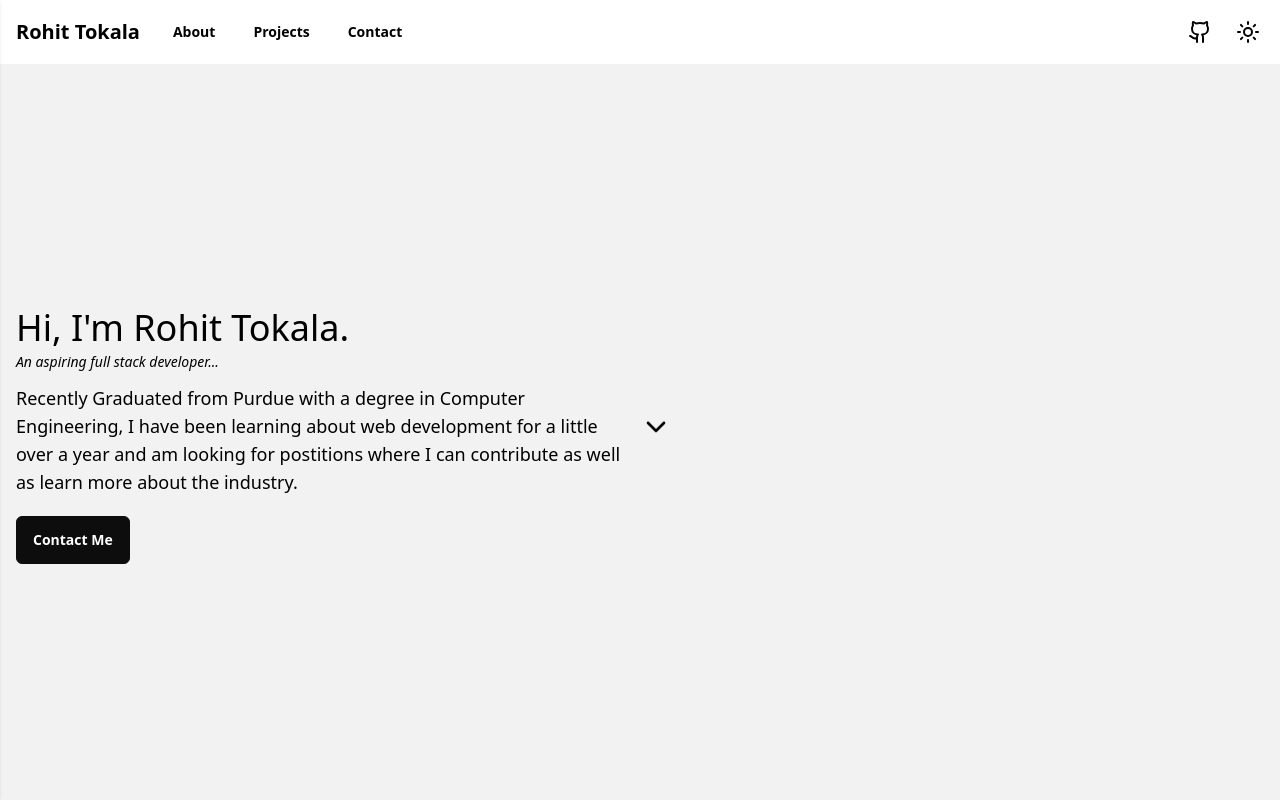
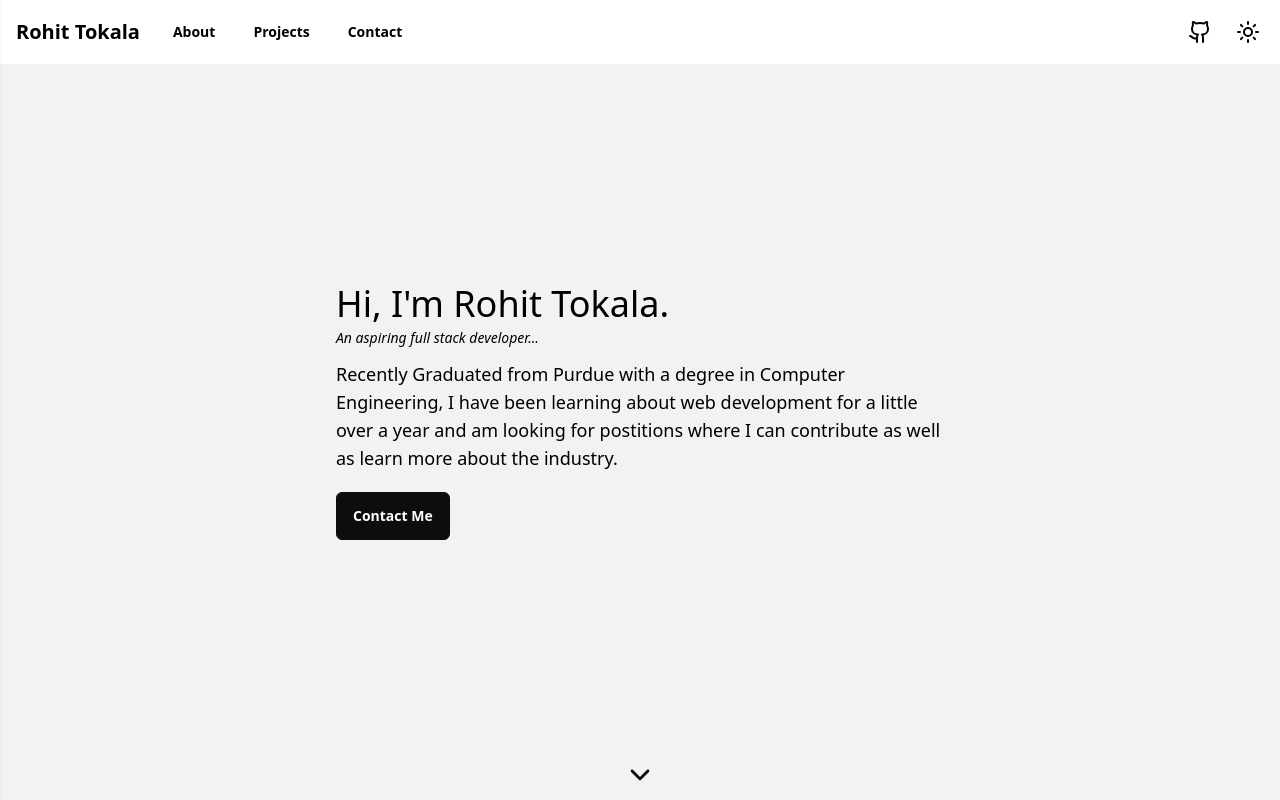
Before and after one commit to rtokala14/personal-portfolio, a Next.js app: page / in a window 1280 px wide. Built offline with nearby package versions, Linux system fonts and the light colour scheme.

Commit message:
Fix homepage layout for large screens

```diff
--- a/src/app/page.tsx
+++ b/src/app/page.tsx
@@ -6,7 +6,7 @@ import { ChevronDown } from "lucide-react";
 export default function Home() {
   return (
     <div className=" min-h-screen snap-proximity snap-y">
-      <div className="h-full snap-center pb-14 bg-base-200 flex flex-col lg:flex-row w-full items-center">
+      <div className="h-full snap-center pb-14 bg-base-200 flex flex-col w-full items-center">
         <div className=" px-4 w-full md:w-2/3 xl:w-1/2 flex flex-col items-start gap-1 my-auto">
           <h1 className=" text-4xl font-medium">{"Hi, I'm Rohit Tokala."}</h1>
           <p className=" text-sm italic">An aspiring full stack developer...</p>
```
